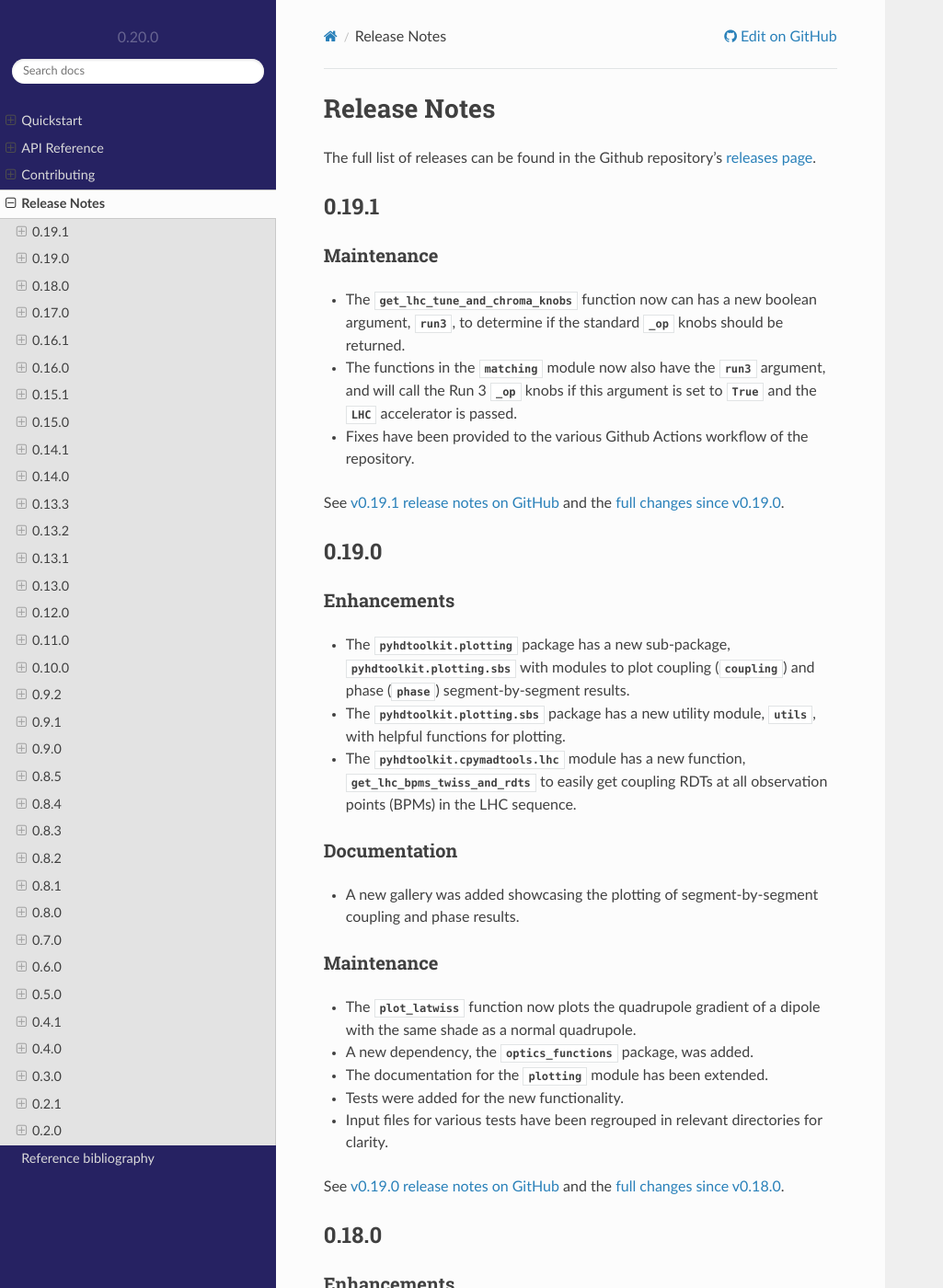
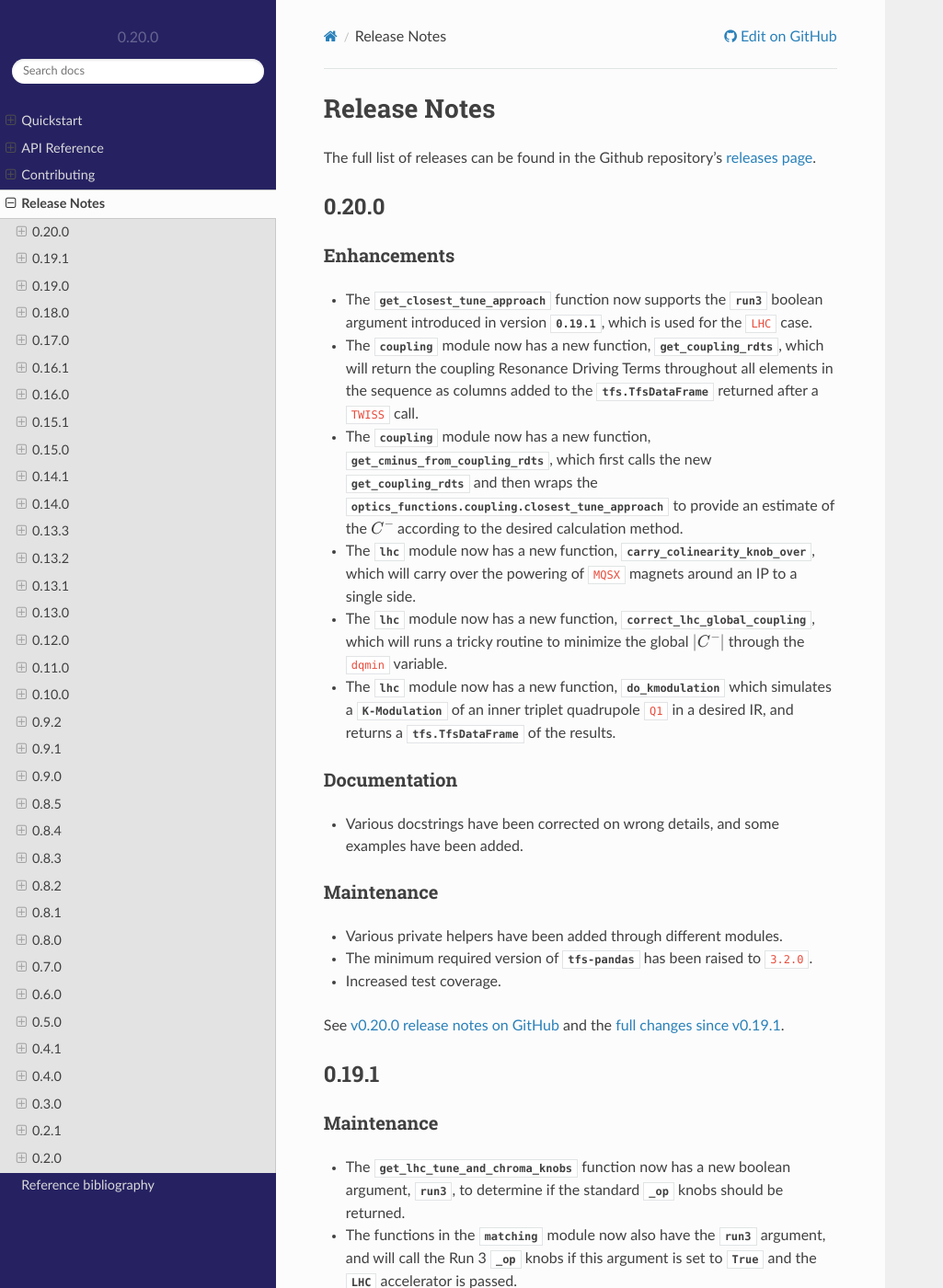
Before and after one commit to fsoubelet/PyhDToolkit, a Sphinx documentation site: the page built from docs/release.rst, in a window 1280 px wide and 1400 px high. Shown: the whole window at 92% size, without its empty margins (0-1025 px from the left). Built offline with Sphinx 7.4.7 and the Read the Docs theme 2.0.0, drawn with Linux system fonts in a browser that asks for light colours; pages that are not in the unit, such as notebooks, are missing from menus.

Commit message:
add to release notes

```diff
--- a/docs/release.rst
+++ b/docs/release.rst
@@ -2,6 +2,36 @@ Release Notes
 =============
 
 The full list of releases can be found in the Github repository's `releases page <https://github.com/fsoubelet/PyhDToolkit/releases>`_.
+
+.. _release_0.20.0:
+
+0.20.0
+------
+
+Enhancements
+~~~~~~~~~~~~
+
+* The `~pyhdtoolkit.cpymadtools.coupling.get_closest_tune_approach` function now supports the `run3` boolean argument introduced in version `0.19.1`, which is used for the ``LHC`` case.
+* The `~pyhdtoolkit.cpymadtools.coupling` module now has a new function, `~pyhdtoolkit.cpymadtools.coupling.get_coupling_rdts`, which will return the coupling Resonance Driving Terms throughout all elements in the sequence as columns added to the `tfs.TfsDataFrame` returned after a ``TWISS`` call.
+* The `~pyhdtoolkit.cpymadtools.coupling` module now has a new function, `~pyhdtoolkit.cpymadtools.coupling.get_cminus_from_coupling_rdts`, which first calls the new `~pyhdtoolkit.cpymadtools.coupling.get_coupling_rdts` and then wraps the `optics_functions.coupling.closest_tune_approach` to provide an estimate of the :math:`C^{-}` according to the desired calculation method.
+* The `~pyhdtoolkit.cpymadtools.lhc` module now has a new function, `~pyhdtoolkit.cpymadtools.lhc.carry_colinearity_knob_over`, which will carry over the powering of ``MQSX`` magnets around an IP to a single side.
+* The `~pyhdtoolkit.cpymadtools.lhc` module now has a new function, `~pyhdtoolkit.cpymadtools.lhc.correct_lhc_global_coupling`, which will runs a tricky routine to minimize the global :math:`|C^{-}|` through the ``dqmin`` variable.
+* The `~pyhdtoolkit.cpymadtools.lhc` module now has a new function, `~pyhdtoolkit.cpymadtools.lhc.do_kmodulation` which simulates a `K-Modulation` of an inner triplet quadrupole ``Q1`` in a desired IR, and returns a `tfs.TfsDataFrame` of the results.
+
+Documentation
+~~~~~~~~~~~~~
+
+* Various docstrings have been corrected on wrong details, and some examples have been added.
+
+Maintenance
+~~~~~~~~~~~
+
+* Various private helpers have been added through different modules.
+* The minimum required version of `tfs-pandas` has been raised to ``3.2.0``.
+* Increased test coverage.
+
+See `v0.20.0 release notes on GitHub <https://github.com/fsoubelet/PyhDToolkit/releases/tag/0.20.0>`_ and the `full changes since v0.19.1 <https://github.com/fsoubelet/PyhDToolkit/compare/0.19.1...0.20.0>`_.
+
 
 .. _release_0.19.1:
 
@@ -11,7 +41,7 @@ The full list of releases can be found in the Github repository's `releases page
 Maintenance
 ~~~~~~~~~~~
 
-* The `~pyhdtoolkit.cpymadtools.lhc.get_lhc_tune_and_chroma_knobs` function now can has a new boolean argument, `run3`, to determine if the standard `_op` knobs should be returned.
+* The `~pyhdtoolkit.cpymadtools.lhc.get_lhc_tune_and_chroma_knobs` function now has a new boolean argument, `run3`, to determine if the standard `_op` knobs should be returned.
 * The functions in the `~pyhdtoolkit.cpymadtools.matching` module now also have the `run3` argument, and will call the Run 3 `_op` knobs if this argument is set to `True` and the `LHC` accelerator is passed.
 * Fixes have been provided to the various Github Actions workflow of the repository.
 
@@ -26,8 +56,8 @@ See `v0.19.1 release notes on GitHub <https://github.com/fsoubelet/PyhDToolkit/r
 Enhancements
 ~~~~~~~~~~~~
 
-* The `pyhdtoolkit.plotting` package has a new sub-package,  `pyhdtoolkit.plotting.sbs` with modules to plot coupling (`~pyhdtoolkit.plotting.sbs.coupling`) and phase (`~pyhdtoolkit.plotting.sbs.phase`) segment-by-segment results.
-* The `pyhdtoolkit.plotting.sbs` package has a new utility module,  `~pyhdtoolkit.plotting.sbs.utils`, with helpful functions for plotting.
+* The `pyhdtoolkit.plotting` package has a new sub-package, `pyhdtoolkit.plotting.sbs` with modules to plot coupling (`~pyhdtoolkit.plotting.sbs.coupling`) and phase (`~pyhdtoolkit.plotting.sbs.phase`) segment-by-segment results.
+* The `pyhdtoolkit.plotting.sbs` package has a new utility module, `~pyhdtoolkit.plotting.sbs.utils`, with helpful functions for plotting.
 * The `pyhdtoolkit.cpymadtools.lhc` module has a new function, `~pyhdtoolkit.cpymadtools.lhc.get_lhc_bpms_twiss_and_rdts` to easily get coupling RDTs at all observation points (BPMs) in the LHC sequence.
 
 Documentation
```
